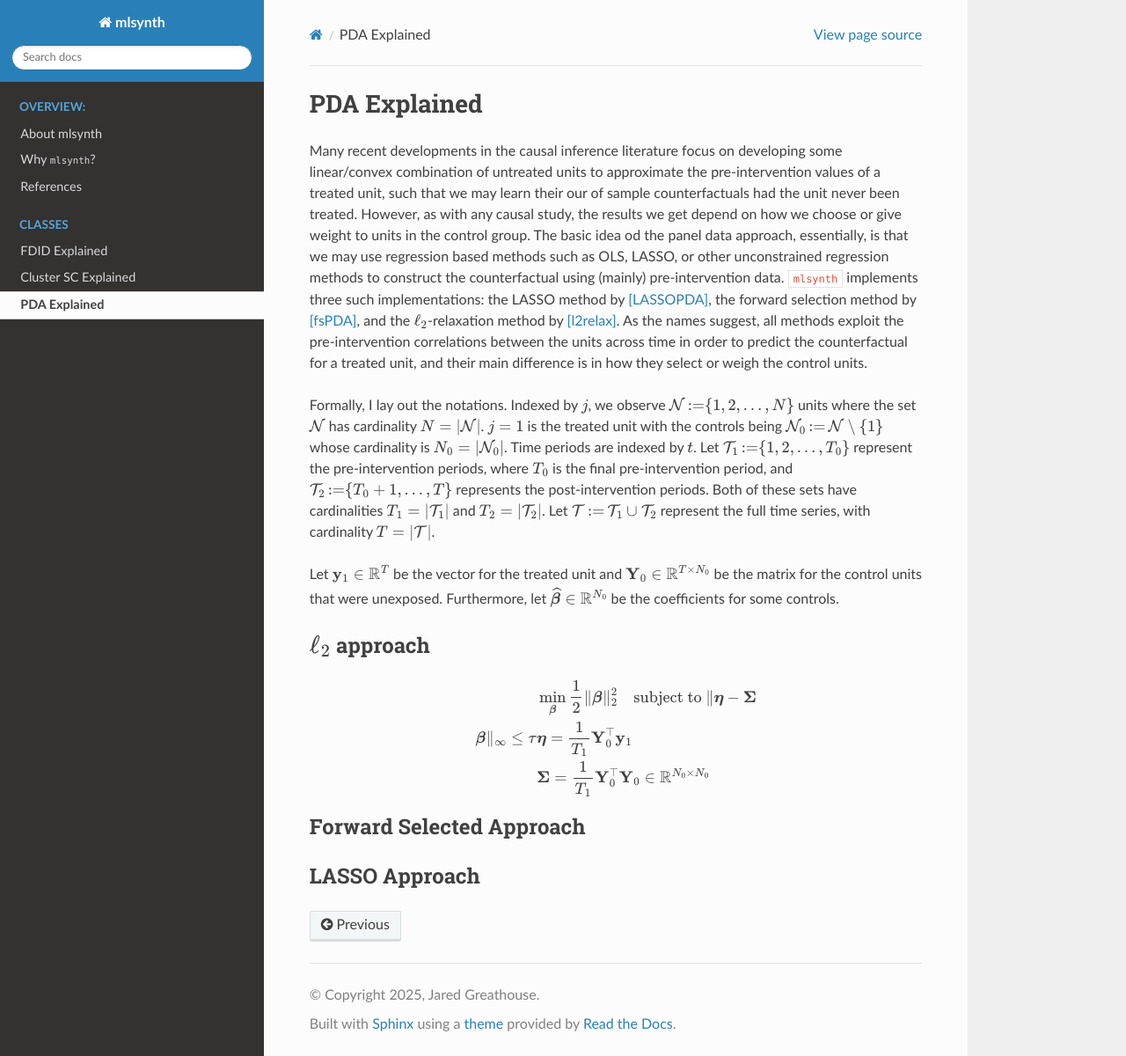
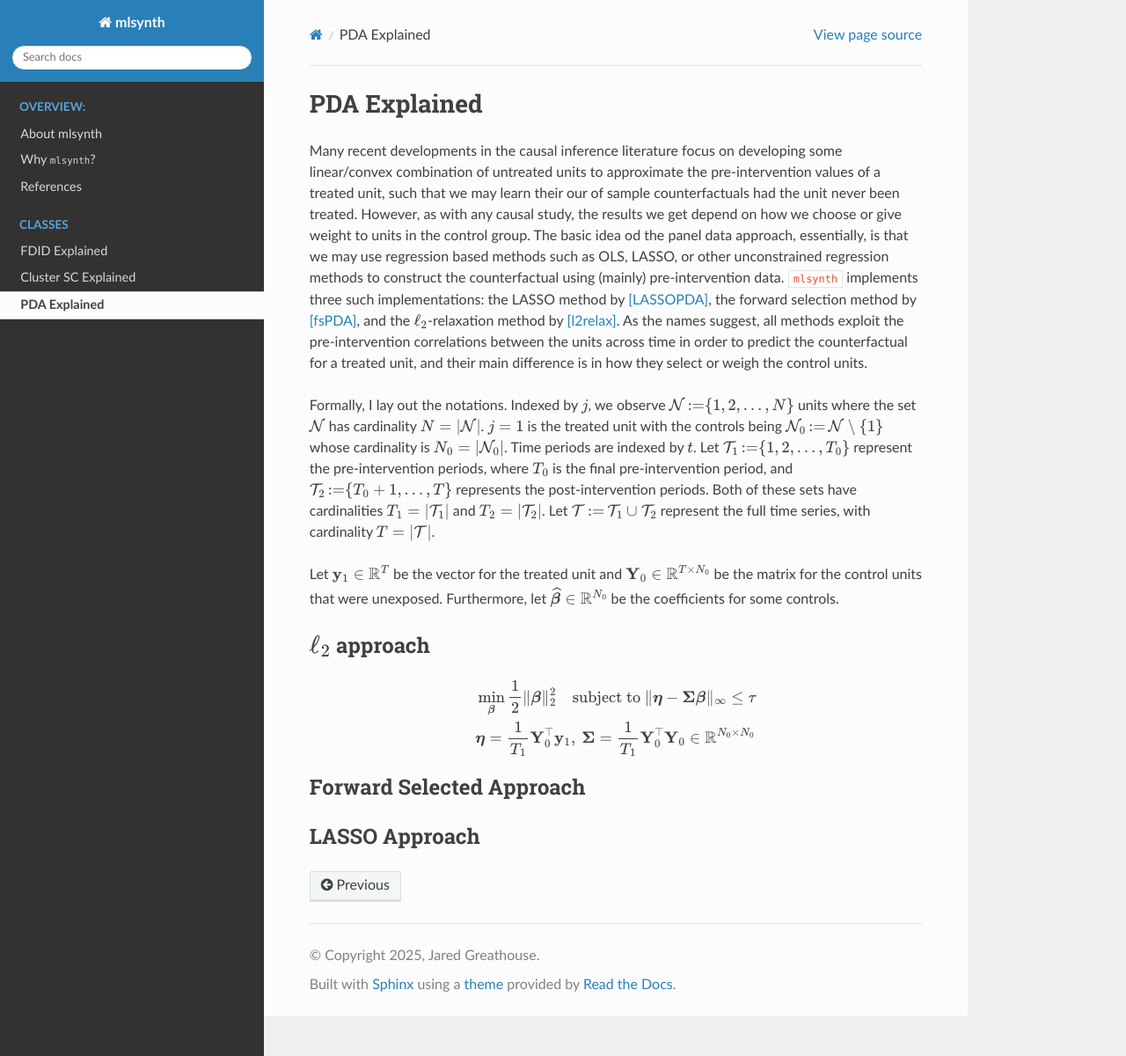
Before and after one commit to jgreathouse9/mlsynth, a Sphinx documentation site: the page built from docs/pda.rst, in a window 1280 px wide and 1200 px high. Shown: the whole window at 88% size. Built offline with Sphinx 7.4.7 and the Read the Docs theme 3.1.0, drawn with Linux system fonts in a browser that asks for light colours; pages that are not in the unit, such as notebooks, are missing from menus.

Commit message:
Update pda.rst

```diff
--- a/docs/pda.rst
+++ b/docs/pda.rst
@@ -14,9 +14,8 @@ Let :math:`\mathbf{y}_1 \in \mathbb{R}^T` be the vector for the treated unit and
 .. math::
 
    \begin{aligned}
-   &\min_{\boldsymbol{\beta}} \frac{1}{2} \|\boldsymbol{\beta}\|_2^2 \quad \text{subject to } \|\boldsymbol{\eta} - \boldsymbol{\Sigma} \\ \boldsymbol{\beta}\|_\infty \leq \tau
-   &\boldsymbol{\eta} = \frac{1}{T_1} \mathbf{Y}_0^\top \mathbf{y}_1 \\
-   &\boldsymbol{\Sigma} = \frac{1}{T_1} \mathbf{Y}_0^\top \mathbf{Y}_0 \in \mathbb{R}^{N_0 \times N_0}
+   &\min_{\boldsymbol{\beta}} \frac{1}{2} \|\boldsymbol{\beta}\|_2^2 \quad \text{subject to } \|\boldsymbol{\eta} - \boldsymbol{\Sigma}  \boldsymbol{\beta}\|_\infty \leq \tau \\
+   &\boldsymbol{\eta} = \frac{1}{T_1} \mathbf{Y}_0^\top \mathbf{y}_1, \: \boldsymbol{\Sigma} = \frac{1}{T_1} \mathbf{Y}_0^\top \mathbf{Y}_0 \in \mathbb{R}^{N_0 \times N_0}
    \end{aligned}
 
 Forward Selected Approach
```
